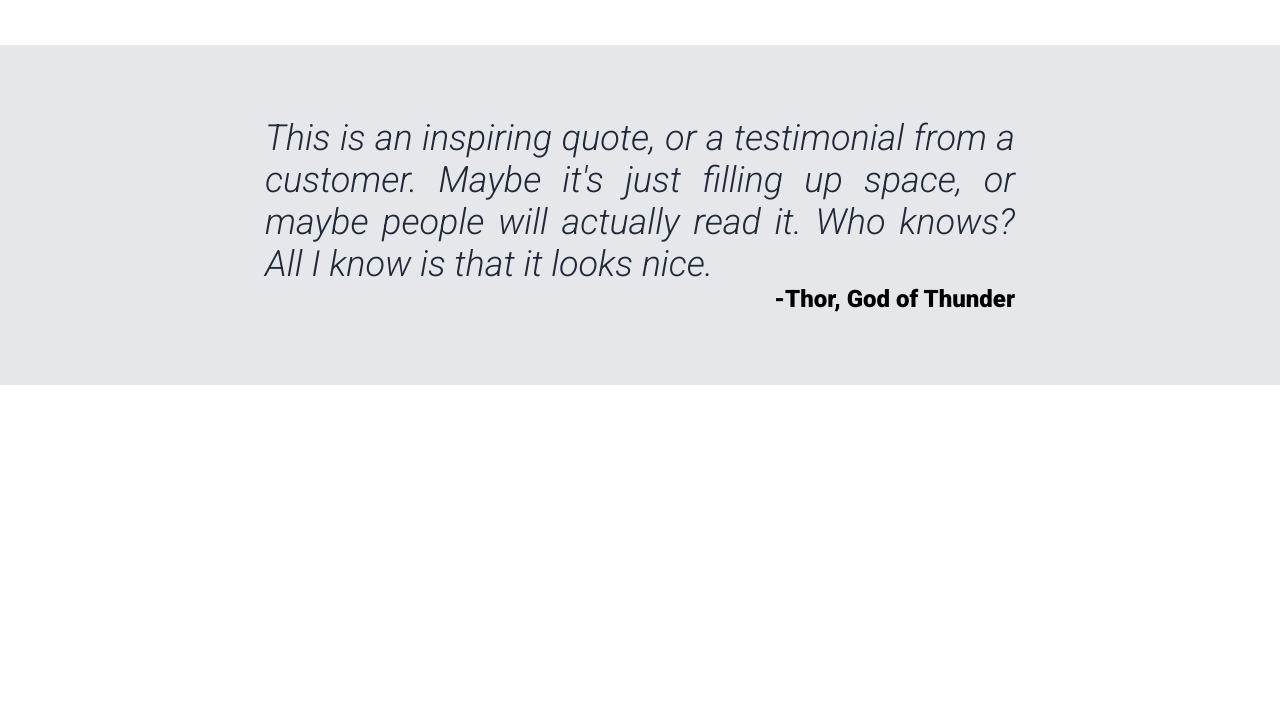
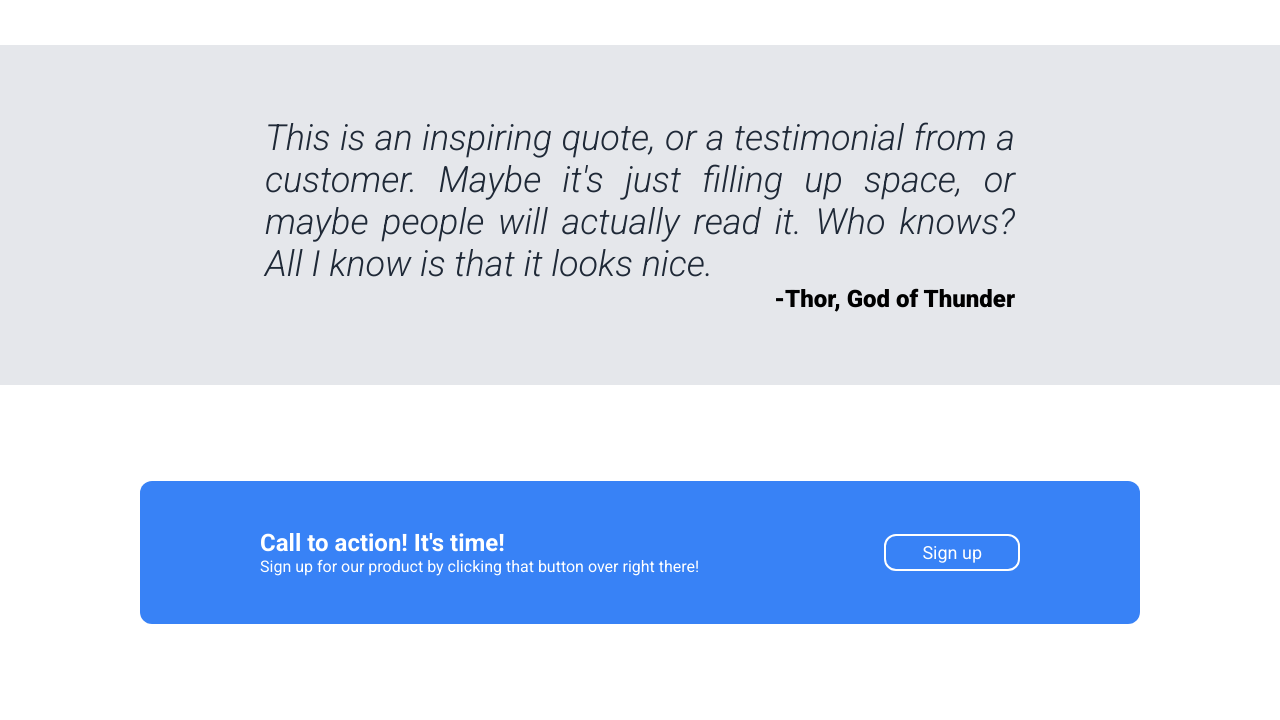
Before and after one commit to emman-seete/landing-page, a plain HTML site: page index.html in a window 1280 px wide. Shown: the part 939-1659 px from the top of the page. Before the commit the page ends 1324 px from the top, so only its background shows below. Drawn offline with Linux system fonts and the light colour scheme.

Commit message:
Call to action section

```diff
--- a/index.html
+++ b/index.html
@@ -67,5 +67,18 @@
             <span>-Thor, God of Thunder</span>
         </div>
     </div>
+
+    <div class="call-to-action">
+        <div class="container">
+            <div class="card">
+                <div class="card-content">
+                    <h2>Call to action! It's time!</h2>
+                    <p>Sign up for our product by clicking that button over right there!</p>
+                </div>
+
+                <a href="#">Sign up</a>
+            </div>
+        </div>
+    </div>
 </body>
 </html>
--- a/style.css
+++ b/style.css
@@ -6,7 +6,7 @@ body {
     padding: 0;
 }
 
-h1, p {
+h1, h2, p {
     margin: 0;
     padding: 0;
 }
@@ -20,21 +20,16 @@ a {
     max-width: 1000px;
 }
 
-.header,
-.hero {
+.header, .hero {
     background-color: #1F2937;
 }
 
-.header,
-.hero,
-.info,
-.quote {
+.header, .hero, .info, .quote, .call-to-action {
     display: flex;
     justify-content: center;
 }
 
-.header .container,
-.hero .container {
+.header .container, .hero .container {
     display: flex;
     justify-content: space-between;
     align-items: center;
@@ -83,7 +78,7 @@ a {
     background-color: #3882F6;
     color: #ffffff;
     border-radius: 12px;
-    padding: 8px 32px;
+    padding: 6px 36px;
 }
 
 .hero img {
@@ -146,3 +141,26 @@ a {
     font-weight: 900;
     text-align: right;
 }
+
+.call-to-action .container {
+    padding: 96px 0;
+}
+
+.call-to-action .card {
+    background-color: #3882F6;
+    border-radius: 12px;
+    padding: 48px 120px;
+    color: #ffffff;
+    display: flex;
+    justify-content: space-between;
+    align-items: center;
+}
+
+.call-to-action a {
+    color: #ffffff;
+    background-color: transparent;
+    border: 2px solid #ffffff;
+    font-size: 18px;
+    border-radius: 12px;
+    padding: 6px 36px;
+}
```
